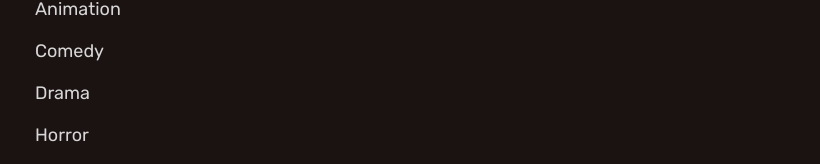
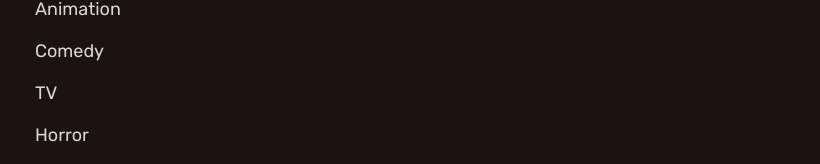
Before and after one commit to pepecatt/ICS4U-Assignment-6, a React (Vite) app: page /movies/genre/1 in a window 1280 px wide. Shown: the part 224-388 px from the top of the page, without its empty margins (0-820 px from the left). Built offline with nearby package versions, Linux system fonts and the light colour scheme; no server answers.

Commit message:
changed a value

```diff
--- a/src/views/GenreView.jsx
+++ b/src/views/GenreView.jsx
@@ -14,7 +14,7 @@ function GenresView() {
         12: "Adventure",
         16: "Animation",
         80: "Comedy",
-        18: "Drama",
+        10770: "TV",
         36: "Horror",
         9648: "Mystery",
         14: "Fantasy",
@@ -22,12 +22,14 @@ function GenresView() {
         53: "Thriller",
     };
     const genreName = genreNames[id];
+    console.log(genreName);
 
     useEffect(() => {
         async function getMovies() {
             const response = await axios.get(
                 `https://api.themoviedb.org/3/discover/movie?api_key=${import.meta.env.VITE_TMDB_KEY}&with_genres=${id}&page=${page}`
             );
+            console.log(response.data.results);
             setMovies(response.data.results);
             setTotalPages(response.data.total_pages);
         }
--- a/src/views/MovieView.jsx
+++ b/src/views/MovieView.jsx
@@ -8,7 +8,7 @@ function MovieView() {
         { id: 12, genre: "Adventure" },
         { id: 16, genre: "Animation" },
         { id: 80, genre: "Comedy" },
-        { id: 18, genre: "Drama" },
+        { id: 10770, genre: "TV" },
         { id: 36, genre: "Horror" },
         { id: 9648, genre: "Mystery" },
         { id: 14, genre: "Fantasy" },
```
